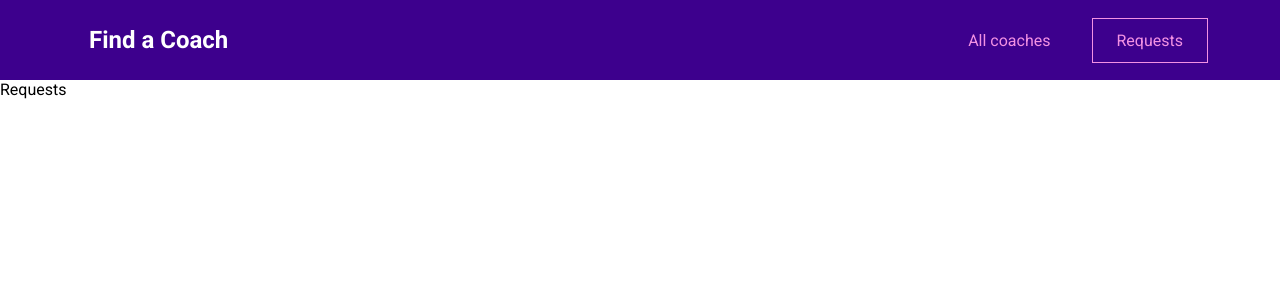
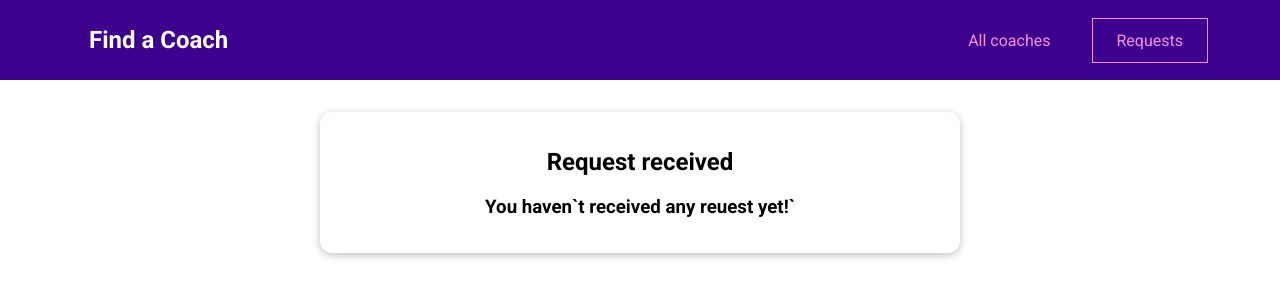
Before and after one commit to darone90/coach_finder, a Vue app: page /requests in a window 1280 px wide. Shown: the top 300 px of the page. Built offline with nearby package versions, Linux system fonts and the light colour scheme.

Commit message:
request component

```diff
--- /dev/null
+++ b/src/components/RequestItem.vue
@@ -0,0 +1,42 @@
+<template>
+    <li>
+        <div>
+            <a :href="emailLink">{{ email }}</a>
+        </div>
+        <p>{{ message }}</p>
+    </li>
+</template>
+
+<script>
+    export default {
+        props: ['email', 'message'],
+        computed: {
+            emailLink() {
+                return 'mailto:' + this.email
+            }
+        },
+    }
+</script>
+
+<style scoped>
+    li {
+  margin: 1rem 0;
+  border: 1px solid #ccc;
+  padding: 1rem;
+}
+
+a {
+  color: #3d008d;
+  text-decoration: none;
+  font-weight: bold;
+}
+
+a:hover,
+a:active {
+  color: #8d007a;
+}
+
+p {
+  margin: 0.5rem 0 0 0;
+}
+</style>
--- a/src/pages/requests/RequestReceived.vue
+++ b/src/pages/requests/RequestReceived.vue
@@ -1,3 +1,48 @@
 <template>
-    Requests
+    <section>
+        <base-card>
+            <header>
+                <h2>Request received</h2>
+            </header>
+            <ul v-if="hasRequests">
+                <request-item v-for="req in receviedRequests" :key="req.id" :email="req.userEmail" :message="req.message"></request-item>
+            </ul>
+            <h3 v-else>You haven`t received any reuest yet!`</h3>
+        </base-card>
+    </section>
 </template>
+
+<script>
+import RequestItem from '@/components/RequestItem.vue';
+
+    export default {
+        components: {
+          RequestItem,
+        },
+        computed: {
+            receviedRequests() {
+                return this.$store.getters.requests
+            },
+            hasRequests() {
+                return this.$store.getters.hasRequests
+            }
+        }
+    }
+</script>
+
+<style scoped>
+    header {
+  text-align: center;
+}
+
+ul {
+  list-style: none;
+  margin: 2rem auto;
+  padding: 0;
+  max-width: 30rem;
+}
+
+h3 {
+  text-align: center;
+}
+</style>
--- a/src/store/modules/requests/requests.store.js
+++ b/src/store/modules/requests/requests.store.js
@@ -5,7 +5,12 @@ export default {
         }
     },
     getters: {
-
+        requests(state) {
+            return state.requests;
+        },
+        hasRequests(state) {
+            return state.requests && state.requests.length > 0;
+        }
     },
     mutations: {
         addRequest(state, payload) {
```
